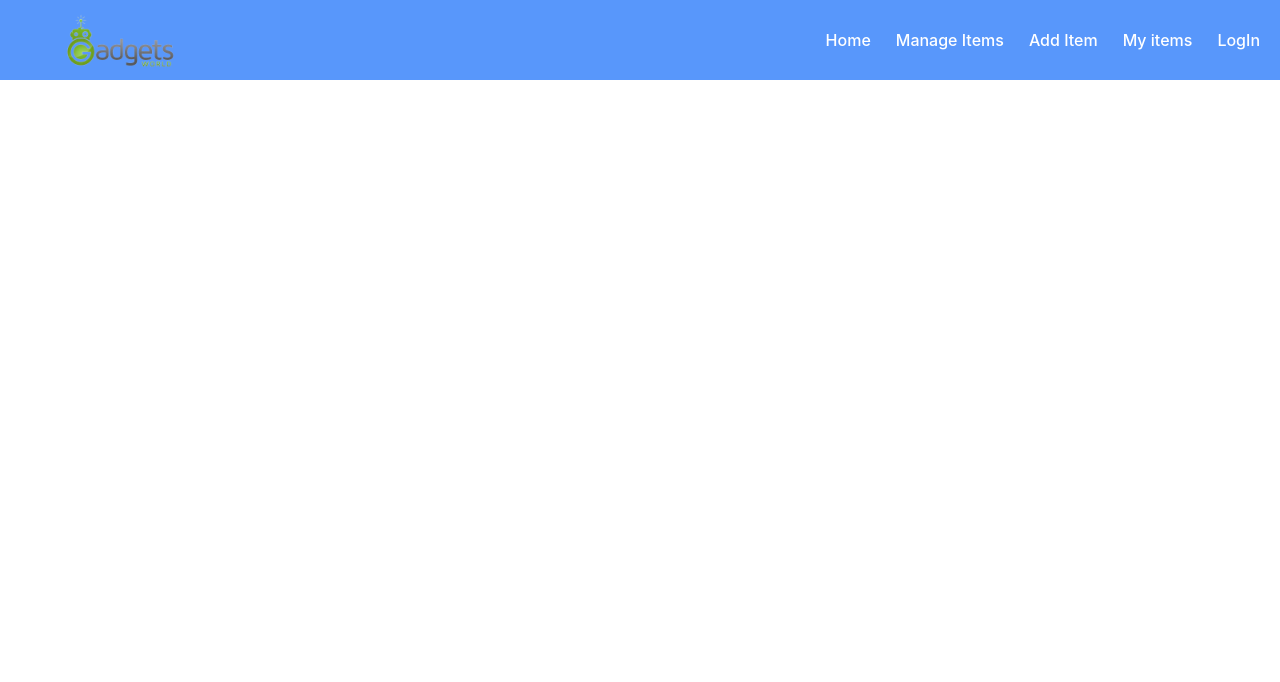
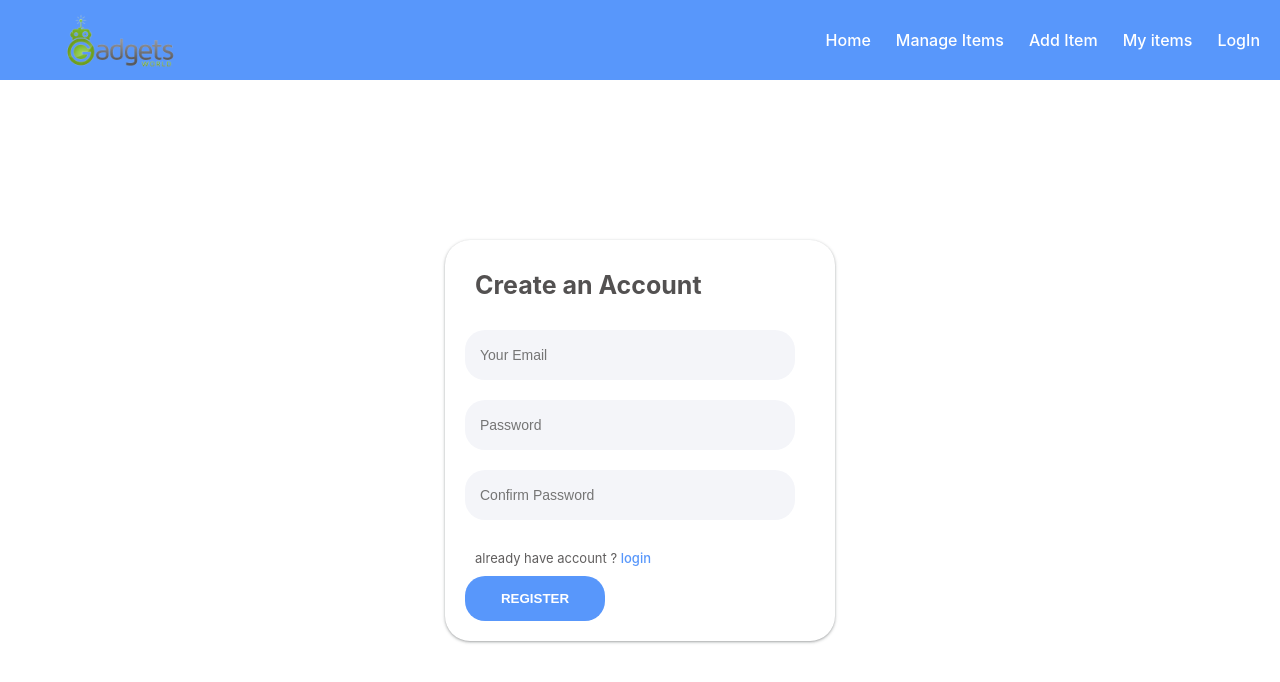
Before and after one commit to hrz07/GadgetWorld, a React (Create React App) app: page /register in a window 1280 px wide. Shown: the top 682 px of the page. Built offline with nearby package versions, Linux system fonts and the light colour scheme.

Commit message:
register form designed

```diff
--- a/src/App.js
+++ b/src/App.js
@@ -4,6 +4,7 @@ import Navbar from './Components/Navbar/Navbar';
 import { Route, Routes } from 'react-router-dom';
 import Home from './Components/Home/Home';
 import Login from './Components/Login/Login';
+import SignUp from './Components/SignUp/SignUp';
 
 function App() {
   return (
@@ -12,6 +13,7 @@ function App() {
       <Routes>
         <Route path='/' element={<Home></Home>}></Route>
         <Route path='/login' element={<Login></Login>}></Route>
+        <Route path='/register' element={<SignUp></SignUp>}></Route>
       </Routes>
     </div>
   );
--- a/src/Components/Login/Login.css
+++ b/src/Components/Login/Login.css
@@ -4,7 +4,7 @@
     height: 90vh;
     align-items: center;
     justify-content: center;
-    background: rgb(246, 246, 249);
+    /* background: rgb(246, 246, 249); */
 }
 .login-container .title{
     padding: 10px;
@@ -22,7 +22,7 @@
 .form{
     width: 350px;
     position: relative;
-    box-shadow: rgba(60, 64, 67, 0.3) 0px 1px 2px 0px, rgba(60, 64, 67, 0.15) 0px 2px 6px 2px;
+    box-shadow: rgba(60, 64, 67, 0.3) 0px 1px 2px 0px, rgba(60, 64, 67, 0.15) 0px 1px 3px 1px;
     padding: 20px;
     border-radius: 25px;
     background: white;
@@ -31,7 +31,7 @@
 input{
     width: 300px;
     height: 30px;
-    margin-bottom: 10px;
+    margin-bottom: 20px;
     background: rgb(244,245,249);
     border: none;
     border-radius: 20px;
--- a/src/Components/Navbar/Navbar.css
+++ b/src/Components/Navbar/Navbar.css
@@ -22,7 +22,7 @@ a{
     font-weight: 500;
 }
 .active{
-
+   color: aquamarine;
 }
 span{
     color:rgb(250, 143, 143);
--- /dev/null
+++ b/src/Components/SignUp/SignUp.css
@@ -0,0 +1,29 @@
+.signup-Container{
+    display: flex;
+    flex-direction: column;
+    align-items: center;
+    justify-content: center;
+    height: 90vh;
+}
+.title{
+    padding: 10px;
+    margin: 0;
+    font-size: 25px;
+    font-weight: bold;
+    color: rgb(83, 81, 81);
+}
+.regBtn{
+    width : 140px;
+    height: 45px;
+    font-weight: bold;
+    padding: 10px 25px;
+    border: none;
+    border-radius: 20px;
+    background:rgb(88,151,251);
+    color: white;
+    cursor: pointer;
+}
+.error_msg{
+    font-size: 13px;
+    color: red;
+}
--- /dev/null
+++ b/src/Components/SignUp/SignUp.js
@@ -0,0 +1,84 @@
+import React, { useState } from 'react';
+import { NavLink } from 'react-router-dom';
+import './SignUp.css'
+
+const SignUp = () => {
+
+    const [userInfo, setUserInfo] = useState({
+        email: "",
+        password: "",
+        confirmPass: "",
+    });
+
+    const [errors, setErrors] = useState({
+        email: "",
+        password: "",
+    });
+
+    const handleEmail = (e) => {
+        const emailRegex = /\S+@\S+\.\S+/;
+        const valEmail = emailRegex.test(e.target.value);
+
+        if (valEmail) {
+            setUserInfo({ ...userInfo, email: e.target.value });
+            setErrors({ ...errors, email: "" });
+        } else {
+            setErrors({ ...errors, email: "Invalid email" });
+            setUserInfo({ ...userInfo, email: "" });
+        }
+
+    };
+
+    const handlePassword = (e) => {
+        const passwordRegex = /.{6,}/;
+        const valPassword = passwordRegex.test(e.target.value);
+
+        if (valPassword) {
+            setUserInfo({ ...userInfo, password: e.target.value });
+            setErrors({ ...errors, password: "" });
+        } else {
+            setErrors({ ...errors, password: "Minimum 6 characters!" });
+            setUserInfo({ ...userInfo, password: "" });
+        }
+    };
+
+    const handleConfirmPassword = (e) => {
+        if (e.target.value === userInfo.password) {
+            setUserInfo({ ...userInfo, confirmPass: e.target.value });
+            setErrors({ ...errors, password: "" });
+        } else {
+            setErrors({ ...errors, password: "Password's don't match" });
+            setUserInfo({ ...userInfo, confirmPass: "" });
+        }
+    };
+
+
+
+
+    return (
+        <div className='signup-Container'>
+
+            <div className="form">
+                <form>
+                    <p className='title'>Create an Account</p>
+                    <br />
+                    <input type="email" placeholder='Your Email' onChange={handleEmail} required />
+                    {errors?.email && <p className='error_msg' >{errors.email}</p>}
+                    <br />
+                    <input type="password" placeholder='Password' onChange={handlePassword} required />
+                    {errors?.password && <p className='error_msg' >{errors.password}</p>}
+                    <br />
+                    <input type="password" placeholder='Confirm Password' onChange={handleConfirmPassword} required />
+                    {errors?.password && <p className='error_msg' >{errors.password}</p>}
+                    <br />
+                    <p className='reg-text'>already have account ? <NavLink to='/login' className='resgiterText'>login</NavLink> </p>
+                    <button className='regBtn' type="submit">REGISTER</button>
+                    <br />
+                </form>
+
+            </div>
+        </div>
+    );
+};
+
+export default SignUp;
```
